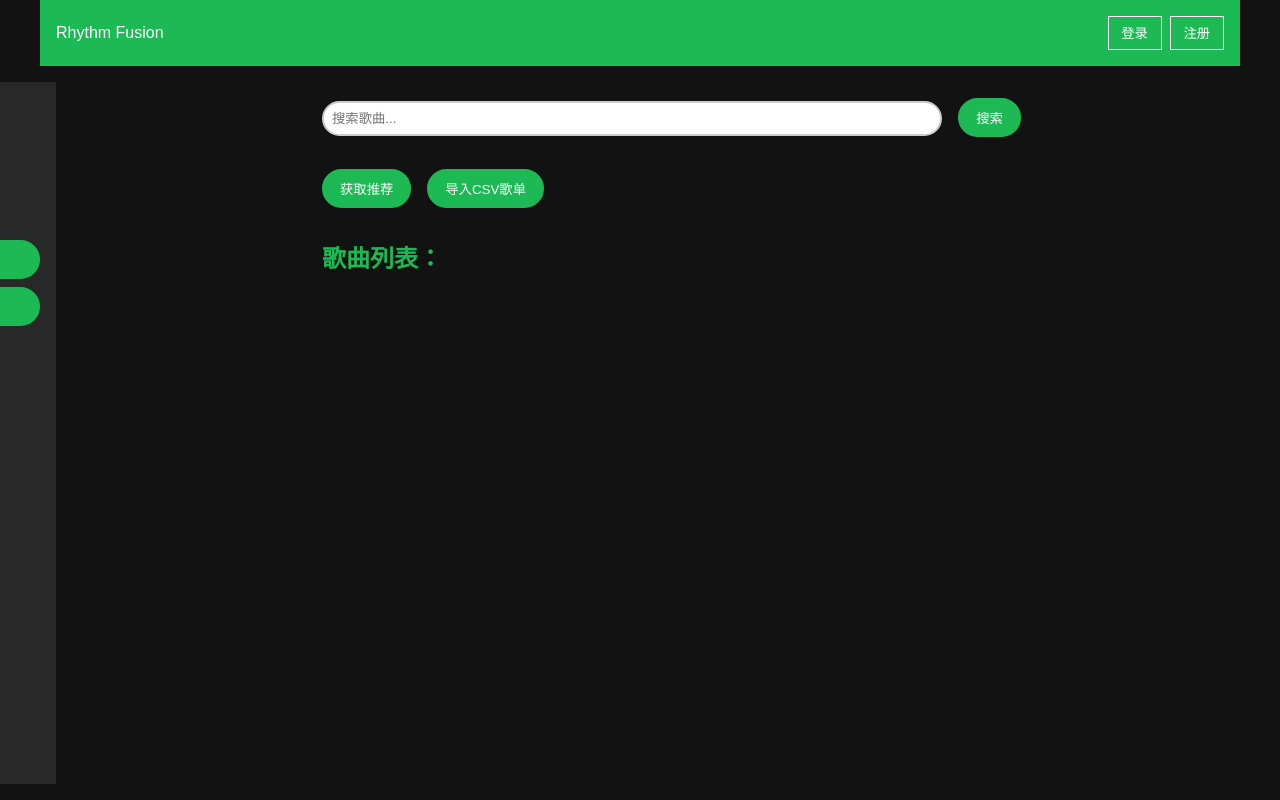
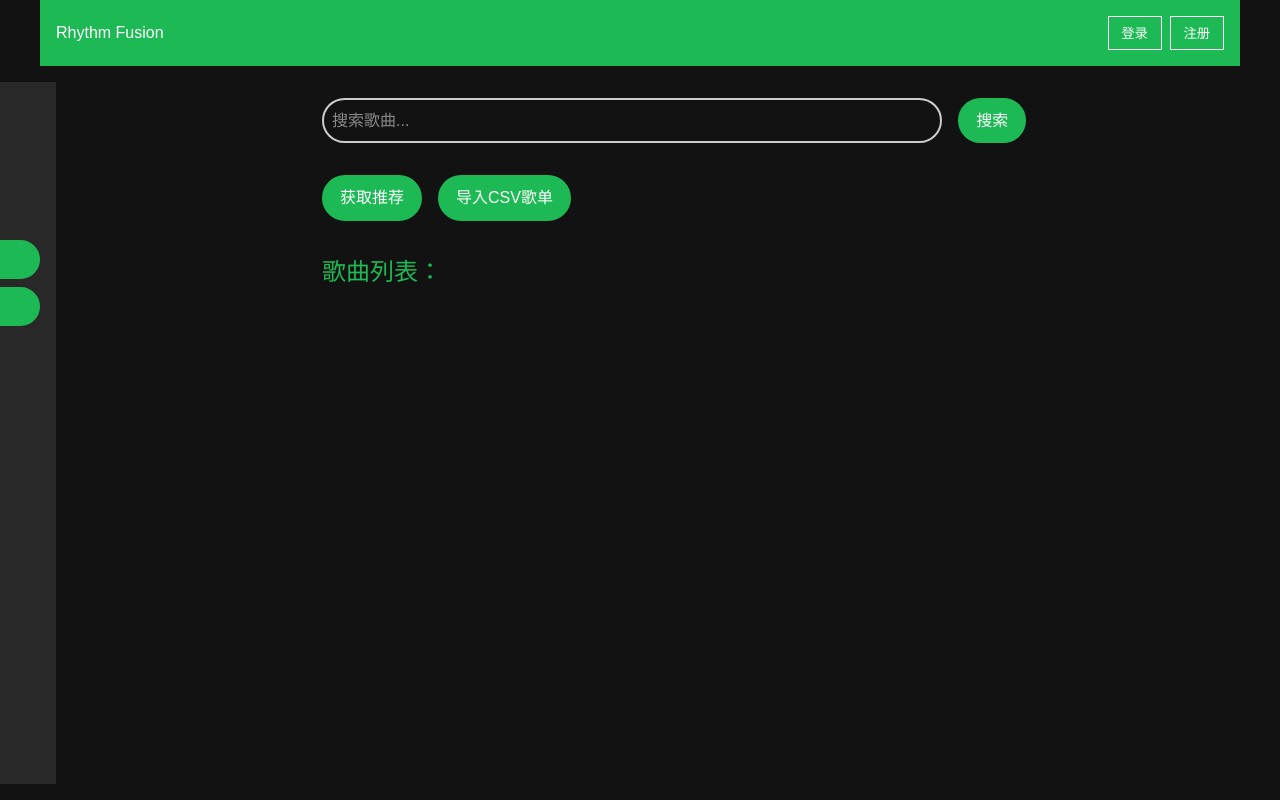
Before and after one commit to SOV710/RhythmFusion, a Vue app in the folder frontend/: page / in a window 1280 px wide. Built offline with nearby package versions, Linux system fonts and the light colour scheme.

Commit message:
v0.1.2: refactor with tailwind

```diff
--- a/frontend/package.json
+++ b/frontend/package.json
@@ -13,8 +13,10 @@
     "format": "prettier --write src/"
   },
   "dependencies": {
+    "@tailwindcss/vite": "^4.1.3",
     "axios": "^1.8.2",
     "pinia": "^3.0.1",
+    "tailwindcss": "^4.1.3",
     "vue": "^3.5.13"
   },
   "devDependencies": {
--- a/frontend/src/styles/mainarea.scss
+++ b/frontend/src/styles/mainarea.scss
@@ -1,6 +1,7 @@
 // src/assets/mainarea.scss
 @use "./_variables.scss" as *;
 @use "sass:color";
+@import "tailwindcss";
 
 .main-area {
   flex: 1;
--- a/frontend/vite.config.ts
+++ b/frontend/vite.config.ts
@@ -3,6 +3,7 @@ import { fileURLToPath, URL } from 'node:url'
 import { defineConfig } from 'vite'
 import vue from '@vitejs/plugin-vue'
 import vueDevTools from 'vite-plugin-vue-devtools'
+import tailwindcss from '@tailwindcss/vite'
 
 // https://vite.dev/config/
 export default defineConfig({
@@ -14,6 +15,7 @@ export default defineConfig({
   plugins: [
     vue(),
     vueDevTools(),
+    tailwindcss(),
   ],
   resolve: {
     alias: {
```
Also changed, not shown: 1 other file (tests, documents, lock files or other folders).
